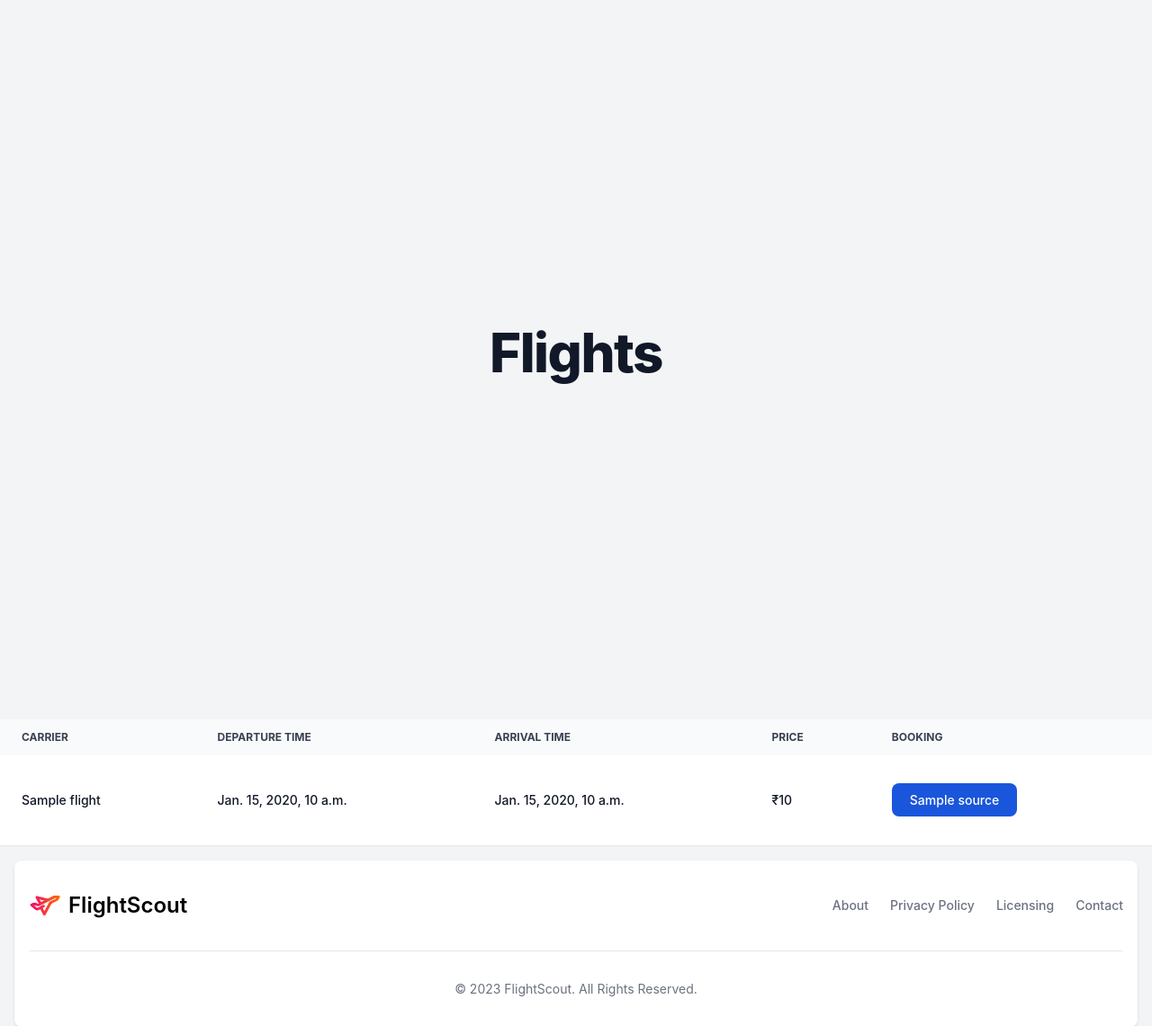
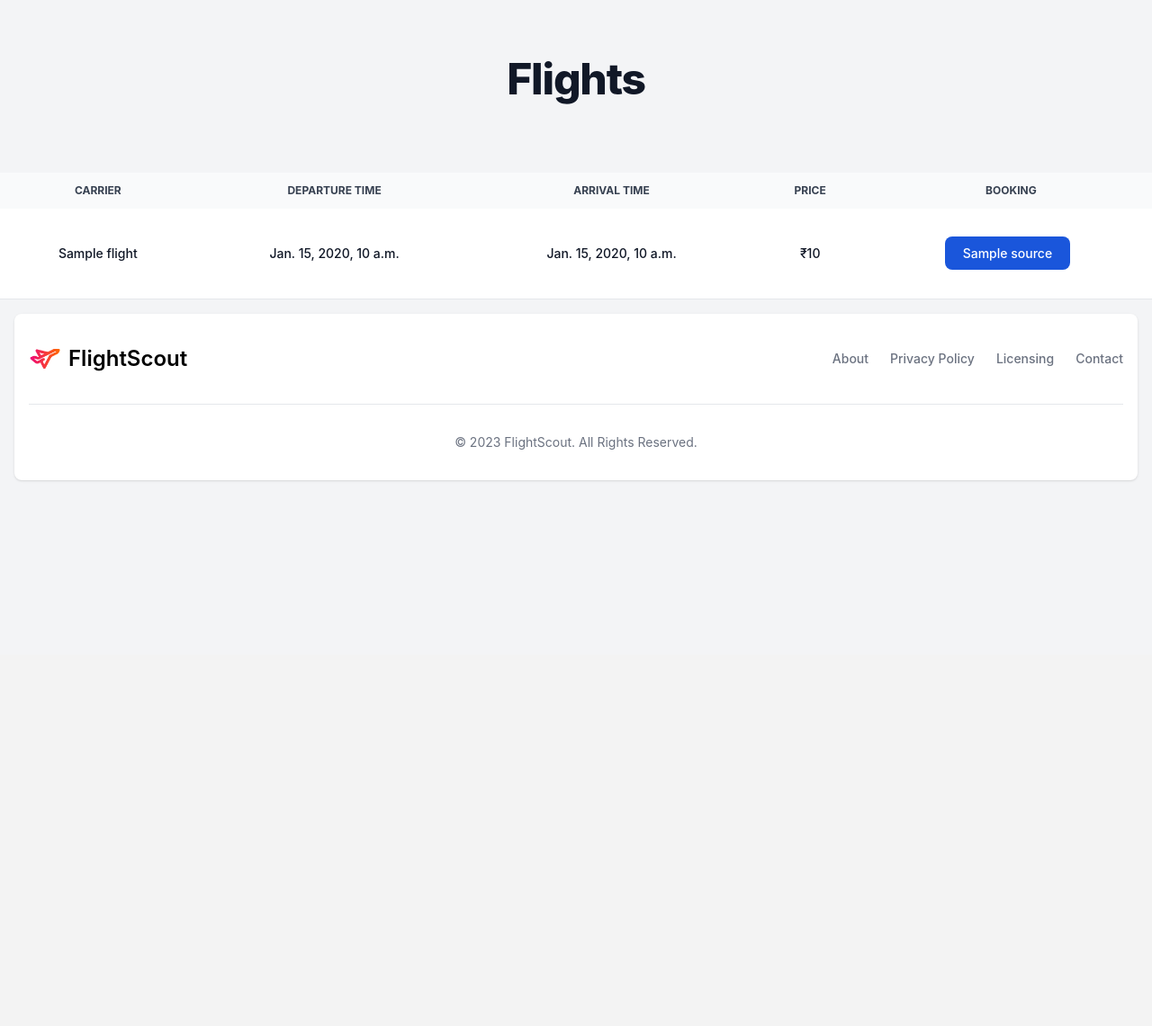
Before and after one commit to Shreyansh-kankane/Flight_Scout, a Django app: template crawler/templates/results.html in a window 1280 px wide. Shown: the part 72-1213 px from the top of the page at 90% size. After the commit the page ends 607 px from the top, so only its background shows below. Run offline with Django 4.2, Linux system fonts and the light colour scheme; the template is opened without the code that fills it: most values are stand-ins (such as "Sample title", 1, 10 or a date in 2020); style sheets or scripts are compiled from the project's sources; some libraries are stand-ins or nearby versions.

Commit message:
change db

```diff
--- a/crawler/templates/results.html
+++ b/crawler/templates/results.html
@@ -1,13 +1,11 @@
 {% extends "_base.html" %} {% block content %}
 
-<div class="flex items-center justify-center h-screen">
-  <div class="py-8 px-4 mx-auto max-w-screen-xl text-center lg:py-16">
-    <h1
-      class="mb-4 text-4xl font-extrabold tracking-tight leading-none text-gray-900 md:text-5xl lg:text-6xl dark:text-white"
-    >
-      Flights
-    </h1>
-  </div>
+<div class="py-8 px-4 mx-auto max-w-screen-xl text-center lg:py-16">
+  <h1
+    class="mb-4 text-2xl font-extrabold tracking-tight leading-none text-gray-900 md:text-5xl lg:text-4xl dark:text-white"
+  >
+    Flights
+  </h1>
 </div>
 
 <div class="relative overflow-x-auto">
@@ -16,38 +14,40 @@
       class="text-xs text-gray-700 uppercase bg-gray-50 dark:bg-gray-700 dark:text-gray-400"
     >
       <tr>
-        <th scope="col" class="px-6 py-3">CARRIER</th>
-        <th scope="col" class="px-6 py-3">DEPARTURE TIME</th>
-        <th scope="col" class="px-6 py-3">ARRIVAL TIME</th>
-        <th scope="col" class="px-6 py-3">PRICE</th>
-        <th scope="col" class="px-6 py-3">BOOKING</th>
+        <th scope="col" class="px-6 py-3 text-center">CARRIER</th>
+        <th scope="col" class="px-6 py-3 text-center">DEPARTURE TIME</th>
+        <th scope="col" class="px-6 py-3 text-center">ARRIVAL TIME</th>
+        <th scope="col" class="px-6 py-3 text-center">PRICE</th>
+        <th scope="col" class="px-6 py-3 text-center">BOOKING</th>
       </tr>
     </thead>
     <tbody>
       {% for flight in flights %}
       <tr class="bg-white border-b dark:bg-gray-800 dark:border-gray-700">
         <td
-          class="px-6 py-10 font-medium text-gray-900 whitespace-nowrap dark:text-white"
+          class="px-6 text-center py-10 font-medium text-gray-900 whitespace-nowrap dark:text-white"
         >
           {{ flight.flightName }}
         </td>
         <td
-          class="px-6 py-10 font-medium text-gray-900 whitespace-nowrap dark:text-white"
+          class="px-6 py-10 text-center font-medium text-gray-900 whitespace-nowrap dark:text-white"
         >
           {{ flight.deptTime }}
         </td>
         <td
-          class="px-6 py-10 font-medium text-gray-900 whitespace-nowrap dark:text-white"
+          class="px-6 py-10 text-center font-medium text-gray-900 whitespace-nowrap dark:text-white"
         >
           {{ flight.arrivalTime }}
         </td>
         <td
-          class="px-6 py-10 font-medium text-gray-900 whitespace-nowrap dark:text-white"
+          class="px-6 py-10 text-center font-medium text-gray-900 whitespace-nowrap dark:text-white"
         >
           ₹{{ flight.price }}
         </td>
 
-        <td class="px-6 py-10 text-gray-900 whitespace-nowrap dark:text-white">
+        <td
+          class="px-6 py-10 text-center text-gray-900 whitespace-nowrap dark:text-white"
+        >
           <a
             href="{{ flight.URL }}"
             class="text-white bg-blue-700 hover:bg-blue-800 focus:ring-4 focus:ring-blue-300 font-medium rounded-lg text-sm px-5 py-2.5 mr-2 mb-2 dark:bg-blue-600 dark:hover:bg-blue-700 focus:outline-none dark:focus:ring-blue-800"
```
Also changed, not shown: flight_price_crawler/settings.py (+9 -13 lines), db.sqlite3.
